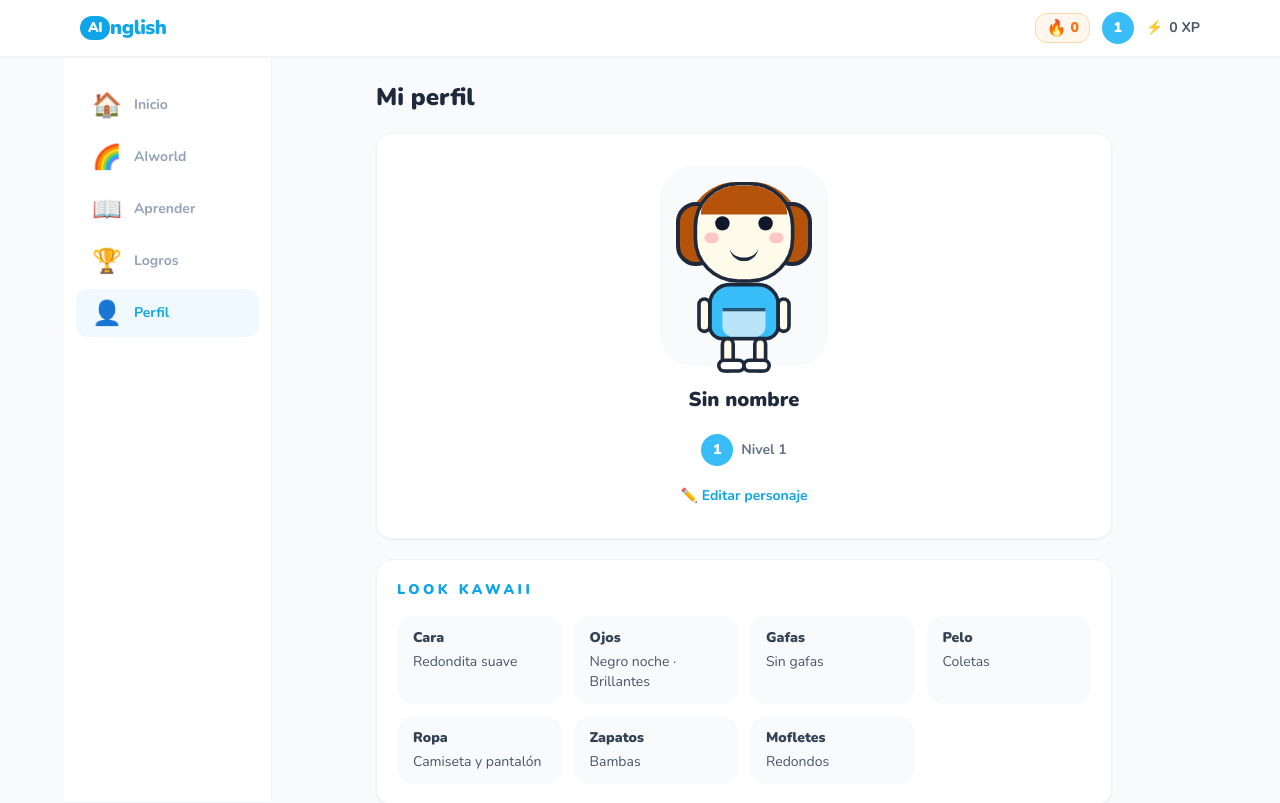
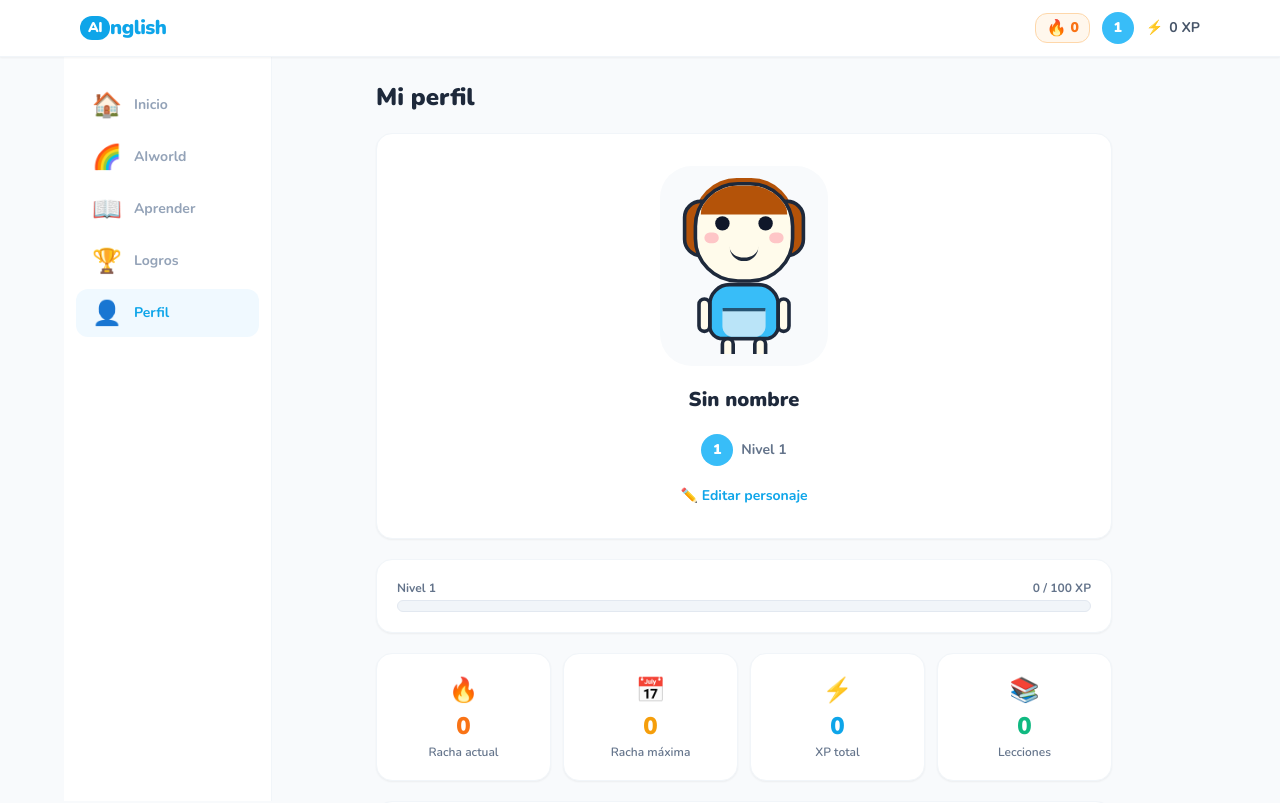
Before and after one commit to jonatancheca/ainglish, a Nuxt app: page /profile in a window 1280 px wide. Shown: the top 803 px of the page. Built offline with nearby package versions, Linux system fonts and the light colour scheme.

Commit message:
mejora aspecto avatar en calle

```diff
--- a/components/KawaiiAvatar.vue
+++ b/components/KawaiiAvatar.vue
@@ -1,10 +1,14 @@
 <template>
   <div
-    class="relative select-none"
+    class="relative select-none overflow-hidden"
     :class="containerClass"
   >
     <div
-      class="absolute left-1/2 top-1 -translate-x-1/2 rounded-full"
+      class="absolute inset-0"
+      :class="hairScaleClass"
+    >
+      <div
+        class="absolute left-1/2 top-0 -translate-x-1/2 rounded-full"
         :class="hairBackClass"
       ></div>
 
@@ -23,6 +27,7 @@
         class="absolute left-1/2 top-1 h-10 w-12 -translate-x-1/2 rounded-full"
         :class="hairAccessoryClass"
       ></div>
+    </div>
 
     <div
       class="absolute left-1/2 top-1 flex -translate-x-1/2 flex-col items-center"
@@ -161,9 +166,9 @@ const props = withDefaults(
 )
 
 const sizeClasses = {
-  sm: { container: 'h-32 w-28', body: 'scale-75 origin-top' },
-  md: { container: 'h-44 w-36', body: 'scale-90 origin-top' },
-  lg: { container: 'h-56 w-44', body: 'scale-100 origin-top' },
+  sm: { container: 'h-32 w-28', body: 'scale-75 origin-top', hair: 'scale-75 origin-top' },
+  md: { container: 'h-44 w-36', body: 'scale-90 origin-top', hair: 'scale-90 origin-top' },
+  lg: { container: 'h-56 w-44', body: 'scale-100 origin-top', hair: 'scale-100 origin-top' },
 } as const
 
 const hairPalette = {
@@ -215,6 +220,7 @@ const cheekShapePalette = {
 
 const containerClass = computed(() => sizeClasses[props.size].container)
 const bodyScaleClass = computed(() => sizeClasses[props.size].body)
+const hairScaleClass = computed(() => sizeClasses[props.size].hair)
 const showTwinTails = computed(() => props.avatar.hair === 'twin-tails')
 const showBun = computed(() => props.avatar.hair === 'bun')
 const showBangs = computed(() => props.avatar.hair === 'bangs')
--- a/pages/lesson/[id].vue
+++ b/pages/lesson/[id].vue
@@ -410,7 +410,14 @@
           Ver lecciones
         </NuxtLink>
         <NuxtLink
-          v-if="nextLessonId"
+          v-if="houseId"
+          to="/aiworld"
+          class="btn-primary text-center"
+        >
+          Volver a la calle →
+        </NuxtLink>
+        <NuxtLink
+          v-else-if="nextLessonId"
           :to="`/lesson/${nextLessonId}`"
           class="btn-primary text-center"
         >
--- a/pages/profile.vue
+++ b/pages/profile.vue
@@ -124,74 +124,6 @@
         >
           Guardar cambios ✨
         </button>
-      </div>
-    </div>
-
-    <!-- Vista solo lectura del look -->
-    <div
-      v-else
-      class="card"
-    >
-      <p class="text-sm font-black uppercase tracking-[0.25em] text-sky-500">
-        Look kawaii
-      </p>
-      <div class="mt-4 grid grid-cols-2 gap-3 text-sm text-slate-600 sm:grid-cols-3 lg:grid-cols-4">
-        <div class="rounded-2xl bg-slate-50 px-4 py-3">
-          <p class="font-black text-slate-700">
-            Cara
-          </p>
-          <p class="mt-1">
-            {{ selectedFaceLabel }}
-          </p>
-        </div>
-        <div class="rounded-2xl bg-slate-50 px-4 py-3">
-          <p class="font-black text-slate-700">
-            Ojos
-          </p>
-          <p class="mt-1">
-            {{ selectedEyeColorLabel }} · {{ selectedEyeStyleLabel }}
-          </p>
-        </div>
-        <div class="rounded-2xl bg-slate-50 px-4 py-3">
-          <p class="font-black text-slate-700">
-            Gafas
-          </p>
-          <p class="mt-1">
-            {{ selectedGlassesLabel }}
-          </p>
-        </div>
-        <div class="rounded-2xl bg-slate-50 px-4 py-3">
-          <p class="font-black text-slate-700">
-            Pelo
-          </p>
-          <p class="mt-1">
-            {{ selectedHairLabel }}
-          </p>
-        </div>
-        <div class="rounded-2xl bg-slate-50 px-4 py-3">
-          <p class="font-black text-slate-700">
-            Ropa
-          </p>
-          <p class="mt-1">
-            {{ selectedOutfitLabel }}
-          </p>
-        </div>
-        <div class="rounded-2xl bg-slate-50 px-4 py-3">
-          <p class="font-black text-slate-700">
-            Zapatos
-          </p>
-          <p class="mt-1">
-            {{ selectedShoesLabel }}
-          </p>
-        </div>
-        <div class="rounded-2xl bg-slate-50 px-4 py-3">
-          <p class="font-black text-slate-700">
-            Mofletes
-          </p>
-          <p class="mt-1">
-            {{ selectedCheeksLabel }}
-          </p>
-        </div>
       </div>
     </div>
 
```
Lines whose indentation alone changed are shown as unchanged.
